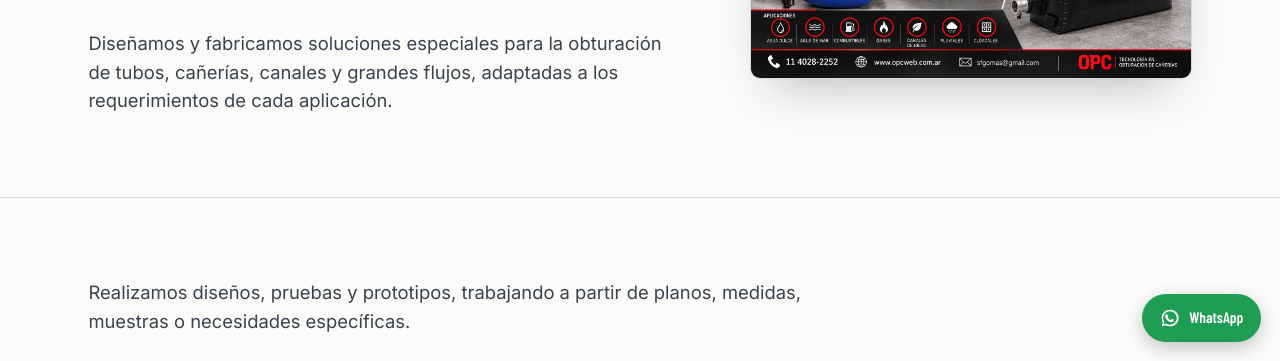
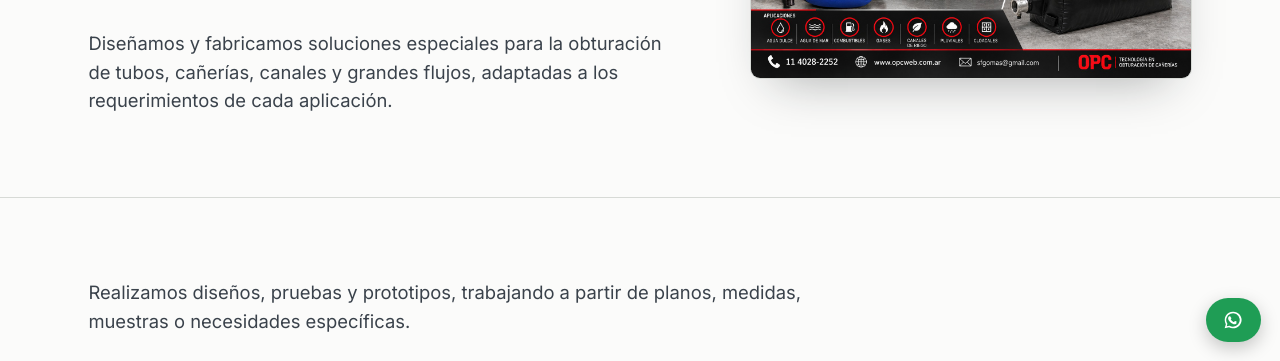
Before and after one commit to JustoBellingi/OPC, a plain HTML site: page opc-web/especiales.html in a window 1280 px wide. Shown: the part 439-800 px from the top of the page. Drawn offline with nearby package versions, Linux system fonts and the light colour scheme.

Commit message:
boton de whatsapp corregido

```diff
--- a/opc-web/especiales.html
+++ b/opc-web/especiales.html
@@ -97,7 +97,6 @@
 
 <a class="wa-float" href="https://wa.me/5491140282252" target="_blank" rel="noopener" aria-label="Hablar por WhatsApp">
   <svg viewBox="0 0 24 24" fill="currentColor" aria-hidden="true"><path d="M12 2a10 10 0 0 0-8.6 15L2 22l5.2-1.4A10 10 0 1 0 12 2Zm0 18.1a8.1 8.1 0 0 1-4.1-1.1l-.3-.2-3.1.8.8-3-.2-.3A8.1 8.1 0 1 1 12 20.1Zm4.5-6.1c-.2-.1-1.5-.7-1.7-.8-.2-.1-.4-.1-.6.1s-.7.8-.9 1-.3.2-.6.1a6.6 6.6 0 0 1-3.3-2.9c-.2-.4.2-.4.6-1.3.1-.2 0-.3 0-.5L8.9 8c-.2-.5-.4-.4-.6-.4h-.5a1 1 0 0 0-.7.3 3 3 0 0 0-.9 2.2c0 1.3.9 2.6 1.1 2.8s1.7 2.7 4.3 3.7a5 5 0 0 0 2.9.6 2.5 2.5 0 0 0 1.6-1.1 2 2 0 0 0 .1-1.1c-.1-.1-.2-.2-.5-.3Z"/></svg>
-  <span>WhatsApp</span>
 </a>
 
 <script src="js/script.js"></script>
```
Also changed, not shown: opc-web/index.html (+0 -1 lines), opc-web/mecanicos.html (+0 -1 lines), opc-web/neumaticos.html (+0 -1 lines), opc-web/vejiga.html (+0 -1 lines).
